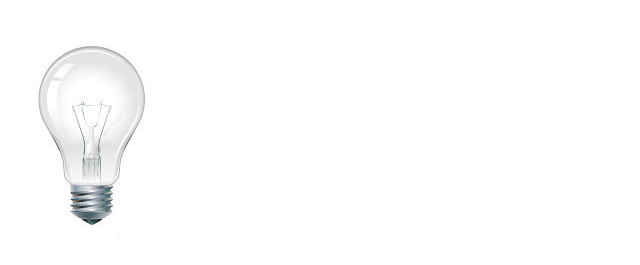
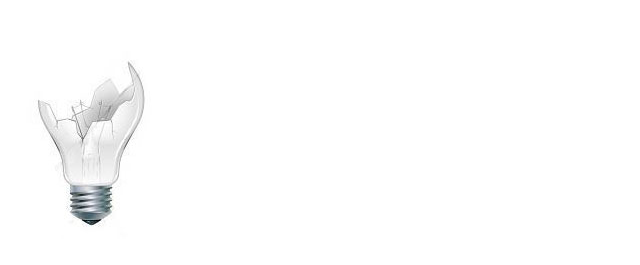
Before and after one commit to LucasKubo/praticasJS, a plain HTML site: page Projetos/Lâmpada/Html/lampada.html in a window 1280 px wide. Both pictures are taken after a click on the picture 92 px from the left and 189 px from the top of the page. Shown: the part 61-326 px from the top of the page, without its empty margins (0-640 px from the left). Drawn offline with Linux system fonts and the light colour scheme.

Commit message:
ADDED: script.js; MODIFIED: lampada.html (script finalizado e movido)

```diff
--- a/Projetos/Lâmpada/Html/lampada.html
+++ b/Projetos/Lâmpada/Html/lampada.html
@@ -9,21 +9,6 @@
 <body>
     <h1>Acenda a Lâmpada</h1>
     <img src ='../img/apagada.jpg' id='light'>
-    <script>
-        let statusLampada = 'apagada';
-        let lampada = document.getElementById('light');
-        lampada.addEventListener('click',() => {
-            if(statusLampada == 'apagada'){
-                console.log(statusLampada);
-                lampada.src = '../img/acesa.jpg';
-                //lampada.setAttribute('src', '../img/acesa.jpg');
-                statusLampada = 'acesa';
-            }
-            if(statusLampada == 'acesa'){
-                lampada.setAttribute('src', '../img/apagada.jpg');
-                statusLampada = 'apagada'
-            }
-        })
-    </script>
+    <script src="../Js/script.js"></script>
 </body>
 </html>
--- /dev/null
+++ b/Projetos/Lâmpada/Js/script.js
@@ -0,0 +1,16 @@
+let statusLampada = 'apagada';
+let lampada = document.getElementById('light');
+lampada.addEventListener('mouseenter', () => {
+  if (statusLampada == 'apagada') {
+    console.log(statusLampada);
+    lampada.src = '../img/acesa.jpg';
+    //lampada.setAttribute('src', '../img/acesa.jpg');
+    statusLampada = 'acesa';
+  } else if (statusLampada == 'acesa') {
+    lampada.setAttribute('src', '../img/apagada.jpg');
+    statusLampada = 'apagada';
+  }
+});
+lampada.addEventListener('click', () => {
+  lampada.src = '../img/quebrada.jpg';
+});
```
